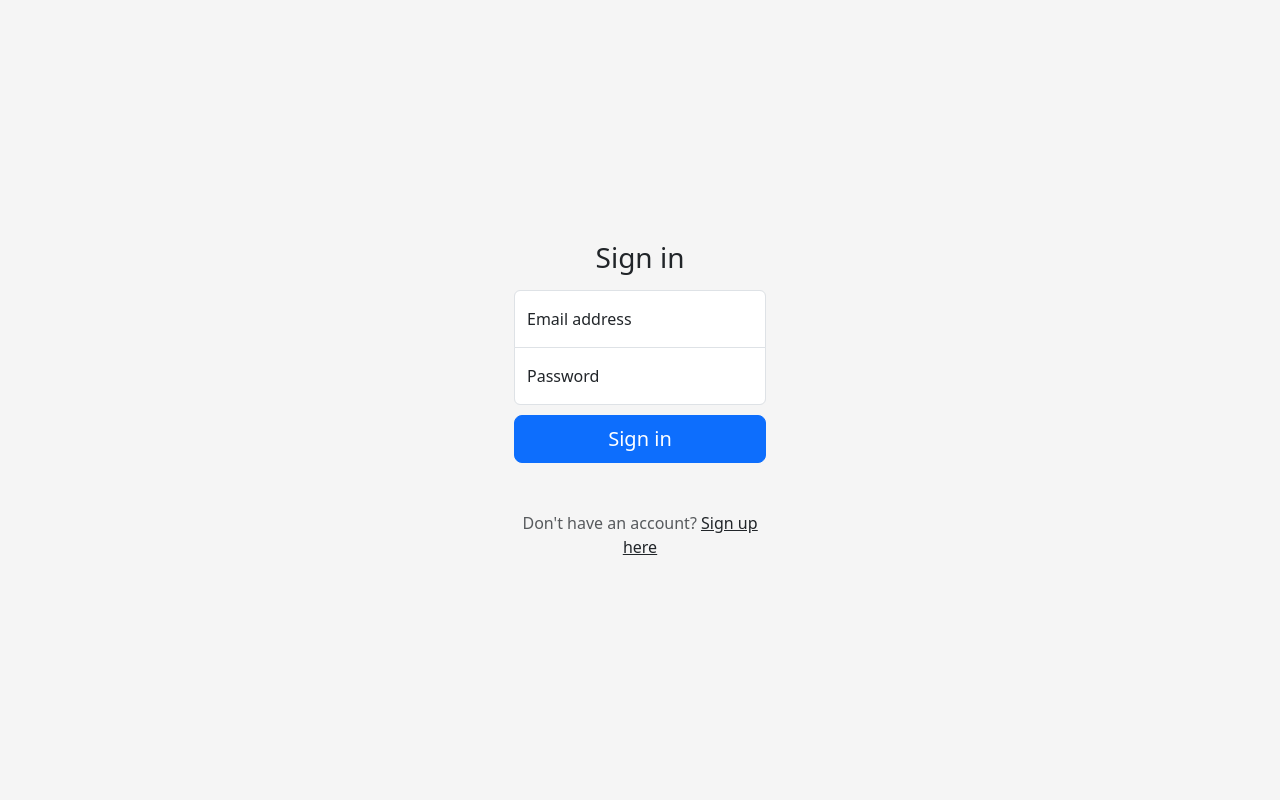
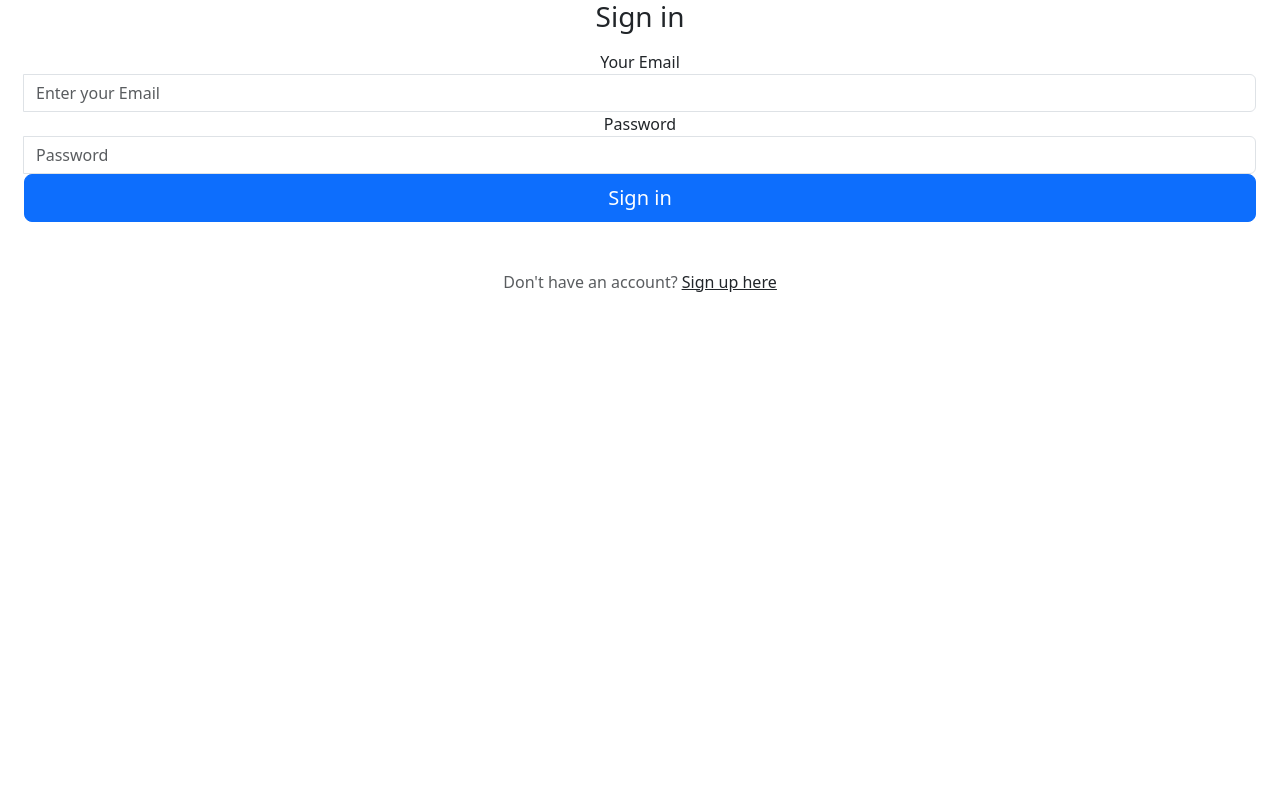
Before and after one commit to michael-marron/CS_School, a Flask app: page /login in a window 1280 px wide. Run offline with Flask 2, Linux system fonts and the light colour scheme; some libraries are stand-ins or nearby versions.

Commit message:
before changing to exactly like reg

```diff
--- a/static/css/signin.css
+++ /dev/null
@@ -1,33 +0,0 @@
-html,
-body {
-  height: 100%;
-}
-
-body {
-  display: flex;
-  align-items: center;
-  padding-top: 40px;
-  padding-bottom: 40px;
-  background-color: #f5f5f5;
-}
-
-.form-signin {
-  max-width: 330px;
-  padding: 15px;
-}
-
-.form-signin .form-floating:focus-within {
-  z-index: 2;
-}
-
-.form-signin input[type="email"] {
-  margin-bottom: -1px;
-  border-bottom-right-radius: 0;
-  border-bottom-left-radius: 0;
-}
-
-.form-signin input[type="password"] {
-  margin-bottom: 10px;
-  border-top-left-radius: 0;
-  border-top-right-radius: 0;
-}
--- a/templates/login.html
+++ b/templates/login.html
@@ -77,17 +77,28 @@
     <h1 class="h3 mb-3 fw-normal">Sign in</h1>
 
     <!-- email input -->
-    <div class="form-floating">
-      <label for="floatingInput">Email address</label>
-      <input type="email" class="form-control" id="floatingInput" placeholder="name@ufl.edu">
+    <div class="form-group">
+      <label for="email" class="cols-sm-2 control-label">Your Email</label>
+      <div class="cols-sm-10">
+       <div class="input-group">
+        <span class="input-group-addon"><i class="fa fa-envelope fa" aria-hidden="true"></i></span>
+        <input type="email" class="form-control" name="email" id="email"  placeholder="Enter your Email"/>
+       </div>
+      </div>
      </div>
 
-    <!-- password -->
-    <div class="form-floating">
-      <label for="floatingPassword">Password</label>
-      <input type="password" class="form-control" id="floatingPassword" placeholder="Password">
+     <!-- password input -->
+     <div class="form-group">
+      <label for="password" class="cols-sm-2 control-label">Password</label>
+      <div class="cols-sm-10">
+       <div class="input-group">
+        <span class="input-group-addon"><i class="fa fa-lock fa-lg" aria-hidden="true"></i></span>
+        <input type="password" class="form-control" name="password" placeholder="Password" id="password" required  placeholder="Enter your Password"/>
+       </div>
+      </div>
      </div>
 
+     <div class="form-group ">
       {% with messages = get_flashed_messages()  %}
       {% if messages %}
       {% for message in messages %}
@@ -100,6 +111,8 @@
       {% endfor %}
       {% endif %}
       {% endwith %}
+     </div>
+
 
     <button class="w-100 btn btn-lg btn-primary" type="submit">Sign in</button>
 
```
Lines whose indentation alone changed are shown as unchanged.
